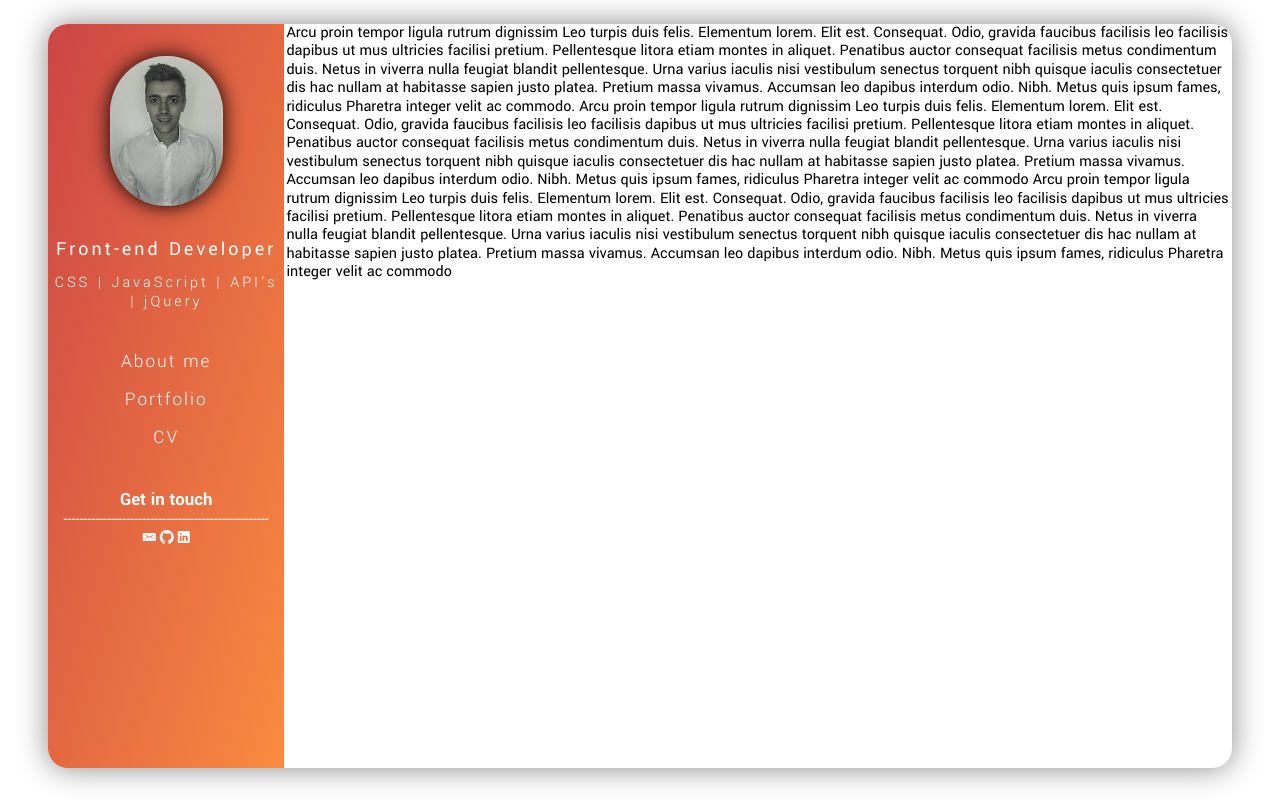
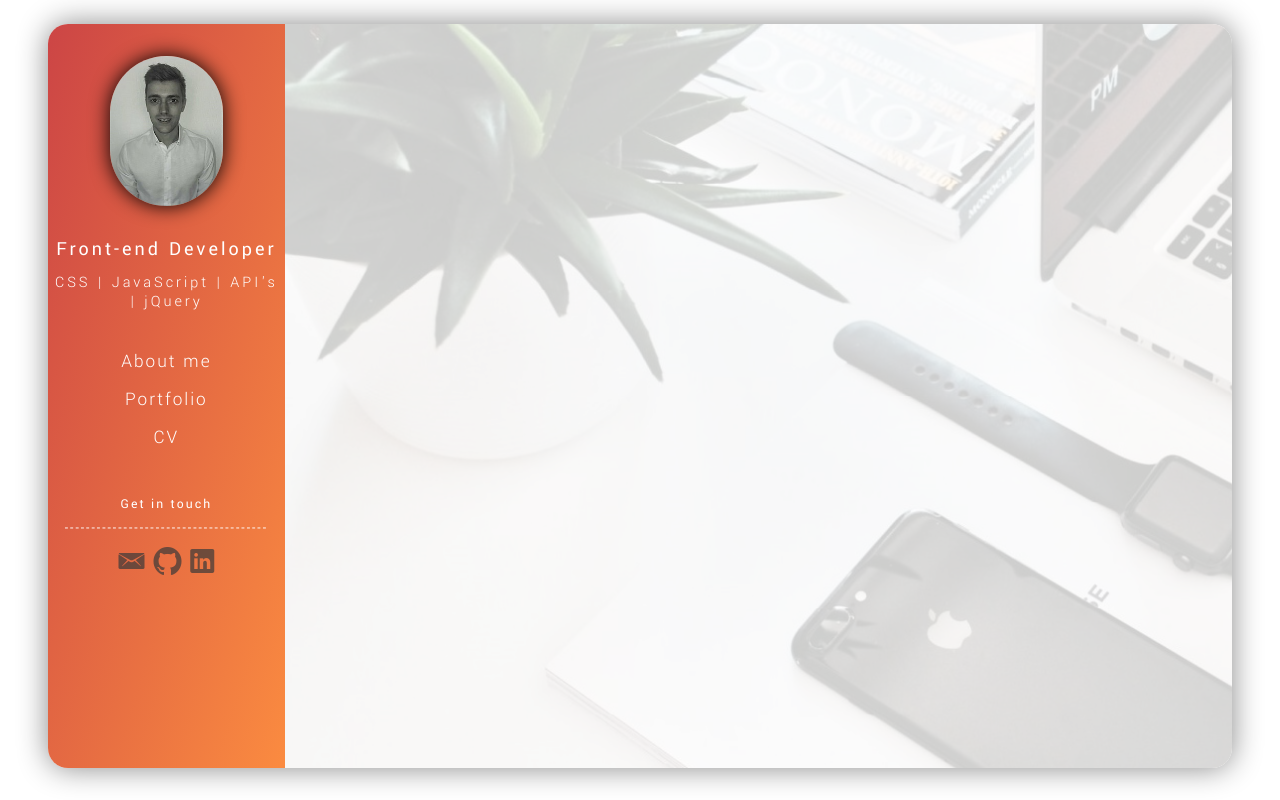
Before and after one commit to KUBIX90/Portfolio_V2, a plain HTML site: page index.html in a window 1280 px wide. Drawn offline with nearby package versions, Linux system fonts and the light colour scheme; files whose address does not match are found by name.

Commit message:
navbar styled & main-info background added

```diff
--- a/index.html
+++ b/index.html
@@ -35,38 +35,20 @@
 		</article>
 
 		<article class = "navbar_contact-info">
-				<h3>Get in touch</h3>
-				<p>----------------------------------------------------</p>
+				<h3 class = "navbar_contact-info--text">Get in touch</h3>
+				<p class = "navbar_contact-info--text">
+				--------------------------------------</p>
 			<figure>
-				<a><i class = "icon ion-email"></i></a>
-				<a><i class = "icon ion-social-github"></i></a>
-				<a><i class = "icon ion-social-linkedin"></i></a>
+				<a href = "#"><i class = "ion-email navbar_icon--style"></i></a>
+				<a href = "#"><i class = "ion-social-github navbar_icon--style"></i></a>
+				<a href = "#"><i class = "ion-social-linkedin navbar_icon--style"></i></a>
 			</figure>
 		</article>
 	</section>
 
-<section id = "main_info">
+	<section id = "main-info">
 
-Arcu proin tempor ligula rutrum dignissim Leo turpis duis felis. Elementum lorem. Elit est. Consequat. Odio, gravida faucibus facilisis leo facilisis dapibus ut mus ultricies facilisi pretium. Pellentesque litora etiam montes in aliquet. Penatibus auctor consequat facilisis metus condimentum duis.
-
-Netus in viverra nulla feugiat blandit pellentesque. Urna varius iaculis nisi vestibulum senectus torquent nibh quisque iaculis consectetuer dis hac nullam at habitasse sapien justo platea. Pretium massa vivamus. Accumsan leo dapibus interdum odio. Nibh.
-
-Metus quis ipsum fames, ridiculus Pharetra integer velit ac commodo.
-
-Arcu proin tempor ligula rutrum dignissim Leo turpis duis felis. Elementum lorem. Elit est. Consequat. Odio, gravida faucibus facilisis leo facilisis dapibus ut mus ultricies facilisi pretium. Pellentesque litora etiam montes in aliquet. Penatibus auctor consequat facilisis metus condimentum duis.
-
-Netus in viverra nulla feugiat blandit pellentesque. Urna varius iaculis nisi vestibulum senectus torquent nibh quisque iaculis consectetuer dis hac nullam at habitasse sapien justo platea. Pretium massa vivamus. Accumsan leo dapibus interdum odio. Nibh.
-
-Metus quis ipsum fames, ridiculus Pharetra integer velit ac commodo
-
-Arcu proin tempor ligula rutrum dignissim Leo turpis duis felis. Elementum lorem. Elit est. Consequat. Odio, gravida faucibus facilisis leo facilisis dapibus ut mus ultricies facilisi pretium. Pellentesque litora etiam montes in aliquet. Penatibus auctor consequat facilisis metus condimentum duis.
-
-Netus in viverra nulla feugiat blandit pellentesque. Urna varius iaculis nisi vestibulum senectus torquent nibh quisque iaculis consectetuer dis hac nullam at habitasse sapien justo platea. Pretium massa vivamus. Accumsan leo dapibus interdum odio. Nibh.
-
-Metus quis ipsum fames, ridiculus Pharetra integer velit ac commodo
-
-
-</section>
+	</section>
 
 </section>
 
--- a/public/styles.css
+++ b/public/styles.css
@@ -18,14 +18,20 @@ body 	{font-family: 'Yantramanav', Arial;}
 	margin:1.5rem 3rem;
 	display:grid;
 	grid-template-columns: 1fr 4fr;
-	grid-column-gap:2px;
 	box-shadow:0px 0px 30px #888888;
 	border-radius:20px 20px 20px 20px;
 }
 
 /* ------------ Main Info ---------------------- */
 
-#main-info {border-radius:0px 20px 20px 0px;}
+#main-info {
+	border-radius:0px 20px 20px 0px;
+	background:linear-gradient(
+				rgba(255, 255, 255, .8),
+				rgba(255, 255, 255, .8)),
+			    url(images/landing-page.jpg);
+	background-size:cover;
+}
 
 /* ------------ Side Navbar ---------------------- */
 
@@ -37,11 +43,10 @@ body 	{font-family: 'Yantramanav', Arial;}
 	);
 	border-radius:20px 0px 0px 20px;
 	height:93vh;
-	position:relative;
+	text-align:center;
 }
 
 .navbar_portrait {
-	position:relative;
 	display:block;
 	margin:2rem auto;
 	border-radius:75px;
@@ -49,17 +54,18 @@ body 	{font-family: 'Yantramanav', Arial;}
 	box-shadow:0px 0px 20px black;
 }
 
+
 .navbar_description {
 	color:white;
-	text-align:center;
 	letter-spacing:3px;
 }
 
 .navbar_description-main 	{font-size:1.25rem; font-weight:400;}
 .navbar_description-sub 	{font-size:1rem; font-weight:300;}
 
-.navbar_menu 	{text-align:center; margin-top:2rem;}
-.navbar_menu ul {list-style-type:none; padding:0;}
+
+.navbar_menu 			{margin-top:2rem;}
+.navbar_menu ul 		{list-style-type:none; padding:0;}
 
 .navbar_menu a {
 	display:block;
@@ -71,16 +77,25 @@ body 	{font-family: 'Yantramanav', Arial;}
 	padding:.5rem 0;
 }
 
-.navbar_menu a:hover {
-	border-bottom:2px solid silver;
+.navbar_contact-info 		{margin-top:2.5rem; color:white;}
+.navbar_contact-info--text  {
+	font-weight:400;
+	letter-spacing:2px;
+	font-size:.85rem;
+	margin-bottom:.5rem;
 }
 
-.navbar_contact-info {text-align:center; margin-top:2rem;color:white;}
+.navbar_icon--style 	{
+	font-size:2rem;
+	color:rgba(57, 57, 57, .7);
+	padding:0 .15rem;
+	transition:color 300ms ease-out;
+}
 
 /* MOBILE RESPONSIVENESS
 ============================================================================= */
 
-
+.navbar_icon--style:hover {color:rgb(57, 57, 57);}
 
 
 
```
Also changed, not shown: public/images/landing-page.jpg (added).
